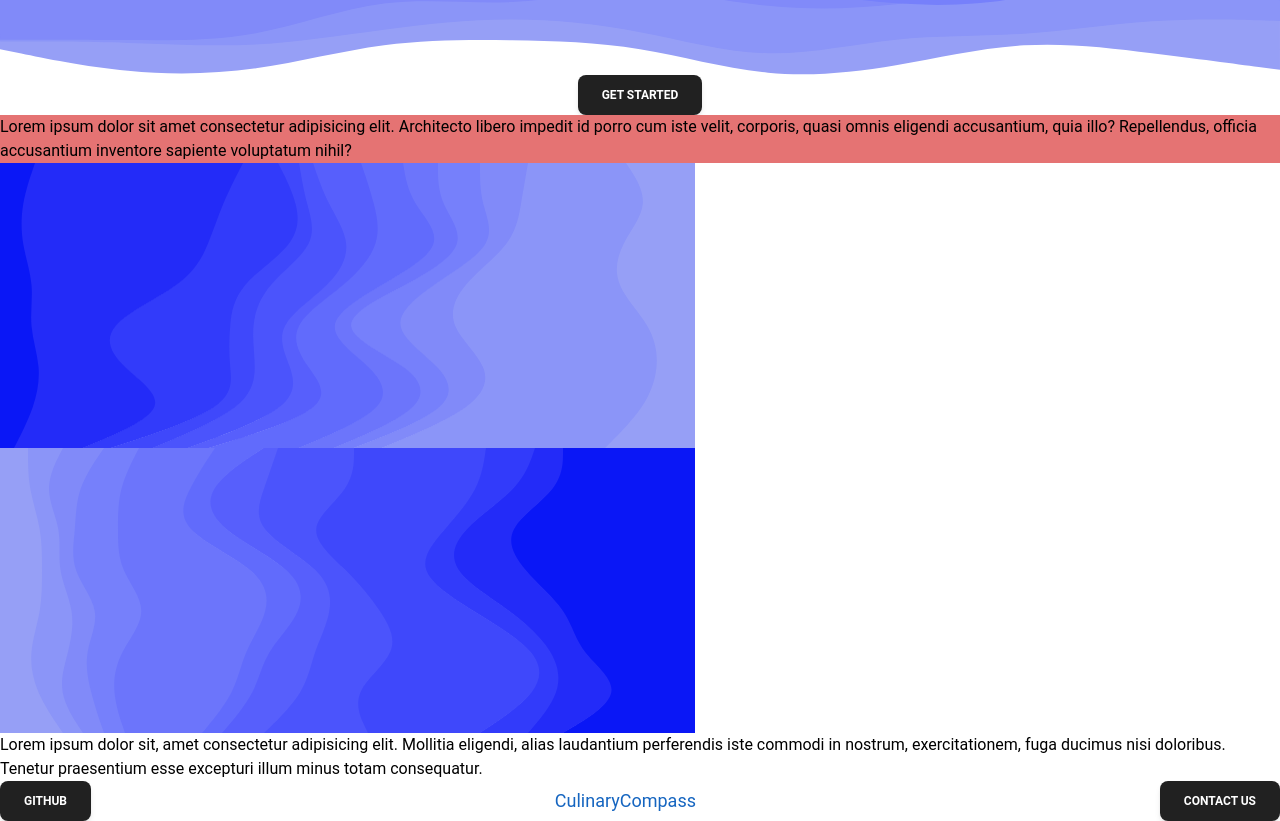
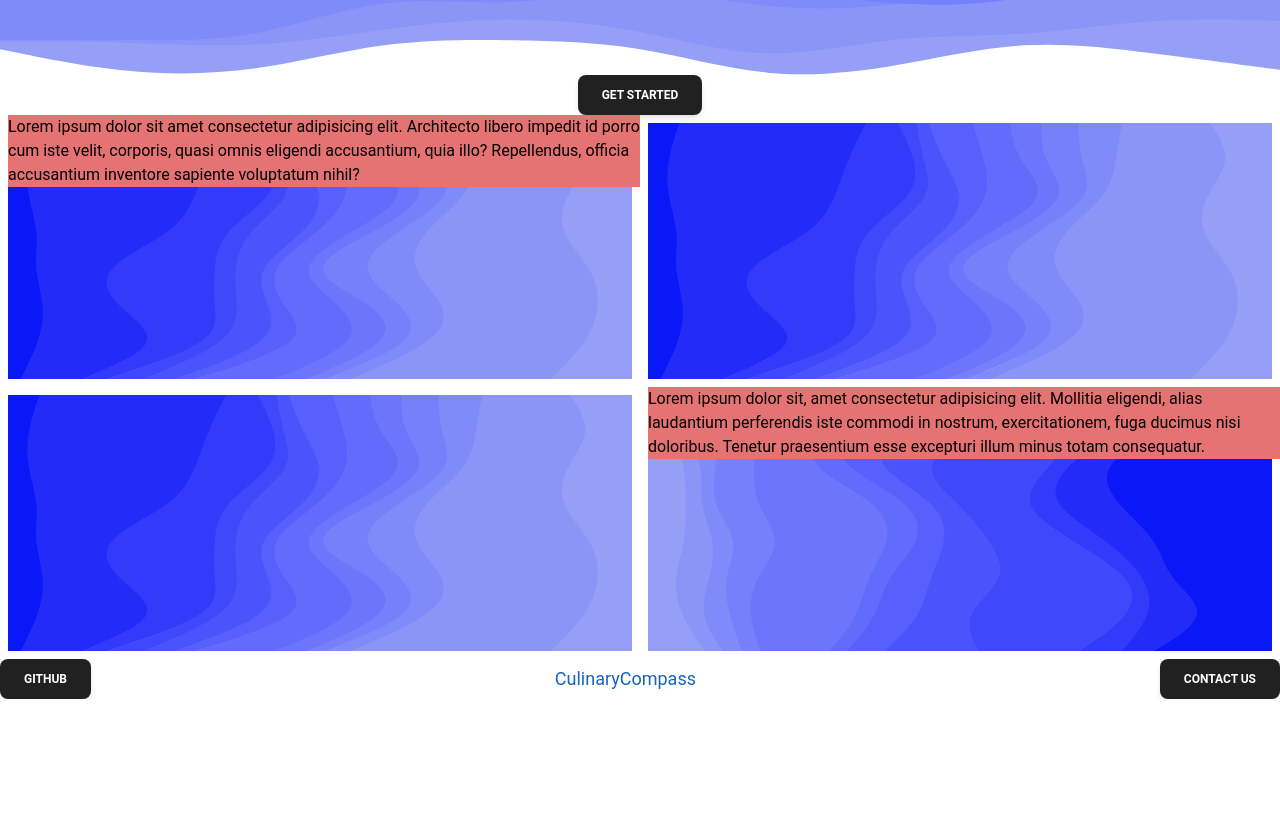
Before and after one commit to TuThanhHuy2124/culinary-compass, a React (Vite) app: page / in a window 1280 px wide. Shown: the part 391-1212 px from the top of the page. After the commit the page ends 1090 px from the top, so only its background shows below. Built offline with nearby package versions, Linux system fonts and the light colour scheme.

Commit message:
Improve Home Page

```diff
--- a/src/pages/Home.jsx
+++ b/src/pages/Home.jsx
@@ -16,13 +16,23 @@ export default function Home () {
                 </div>
             </div>
             <Button>Get Started</Button>
-            <div id="row-1">
-                <p className="bg-red-300 w-full">Lorem ipsum dolor sit amet consectetur adipisicing elit. Architecto libero impedit id porro cum iste velit, corporis, quasi omnis eligendi accusantium, quia illo? Repellendus, officia accusantium inventore sapiente voluptatum nihil?</p>
-                <img src="../../home_top_bg.svg"></img>
+            <div id="row-1-container" className="flex">
+                <div id="row-1-text" className="relative w-fit p-2">
+                    <p className="absolute bg-red-300 top-0">Lorem ipsum dolor sit amet consectetur adipisicing elit. Architecto libero impedit id porro cum iste velit, corporis, quasi omnis eligendi accusantium, quia illo? Repellendus, officia accusantium inventore sapiente voluptatum nihil?</p>
+                    <img src="../../home_top_bg.svg"></img>
+                </div>
+                <div className="p-2">
+                    <img src="../../home_top_bg.svg"></img>
+                </div>
             </div>
-            <div id="row-2">
-                <img src="../../home_bottom_bg.svg"></img>
-                <p>Lorem ipsum dolor sit, amet consectetur adipisicing elit. Mollitia eligendi, alias laudantium perferendis iste commodi in nostrum, exercitationem, fuga ducimus nisi doloribus. Tenetur praesentium esse excepturi illum minus totam consequatur.</p>
+            <div id="row-2-container" className="flex">
+                <div className="p-2">
+                    <img src="../../home_top_bg.svg"></img>
+                </div>
+                <div id="row-2" className="relative p-2">
+                    <img src="../../home_bottom_bg.svg"></img>
+                    <p className="absolute bg-red-300 top-0">Lorem ipsum dolor sit, amet consectetur adipisicing elit. Mollitia eligendi, alias laudantium perferendis iste commodi in nostrum, exercitationem, fuga ducimus nisi doloribus. Tenetur praesentium esse excepturi illum minus totam consequatur.</p>
+                </div>
             </div>
         </div>
     )
```
Also changed, not shown: src/pages/DailyPlanner.jsx (added, +7 -0 lines).
